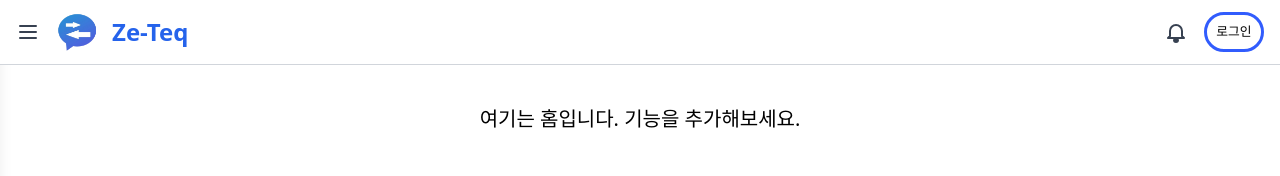
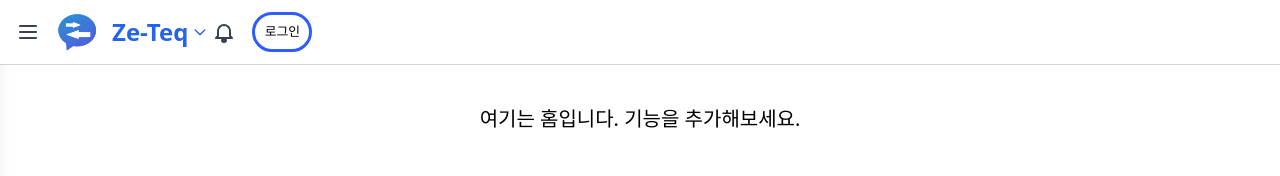
Before and after one commit to 1004av/Ze-Teq, a website: page public/index.html in a window 1280 px wide. Drawn offline with nearby package versions, Linux system fonts and the light colour scheme.

Commit message:
수정 내용

```diff
--- a/public/index.html
+++ b/public/index.html
@@ -110,12 +110,16 @@
           </svg>
         </button>
 
-        <!-- 로고 및 텍스트 클릭 영역 -->
-        <a href="/" class="flex items-center space-x-1">
+        <!-- 로고 및 텍스트 클릭 영역 + 드롭다운 토글 버튼 -->
+  <div id="logo-dropdown-toggle" class="flex items-center space-x-1 cursor-pointer relative">
     <img src="logo.png" alt="Ze-Teq" class="h-16 w-auto" />
     <div class="text-2xl font-bold text-blue-600">Ze-Teq</div>
-        </a>
+    <!-- 아래 화살표 아이콘 -->
+    <svg id="dropdown-arrow" class="w-4 h-4 ml-1 text-blue-600 transition-transform duration-300" fill="none" stroke="currentColor" stroke-width="2" viewBox="0 0 24 24">
+      <path stroke-linecap="round" stroke-linejoin="round" d="M19 9l-7 7-7-7" />
+    </svg>
   </div>
+
 
       <!-- 드롭다운 메뉴 -->
   <div id="logo-dropdown-menu" class="absolute top-16 left-10 dropdown-enter">
```
Lines whose indentation alone changed are shown as unchanged.
